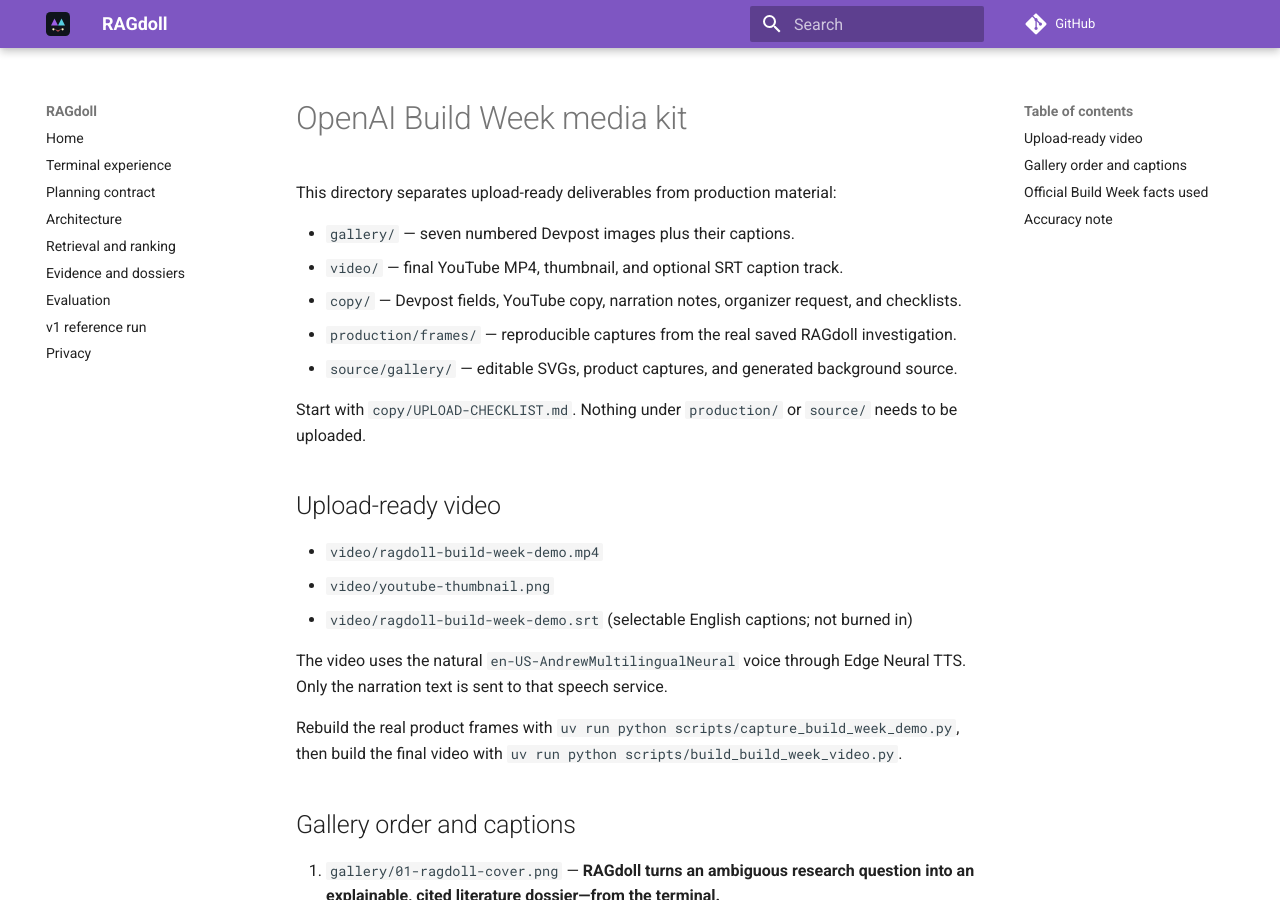
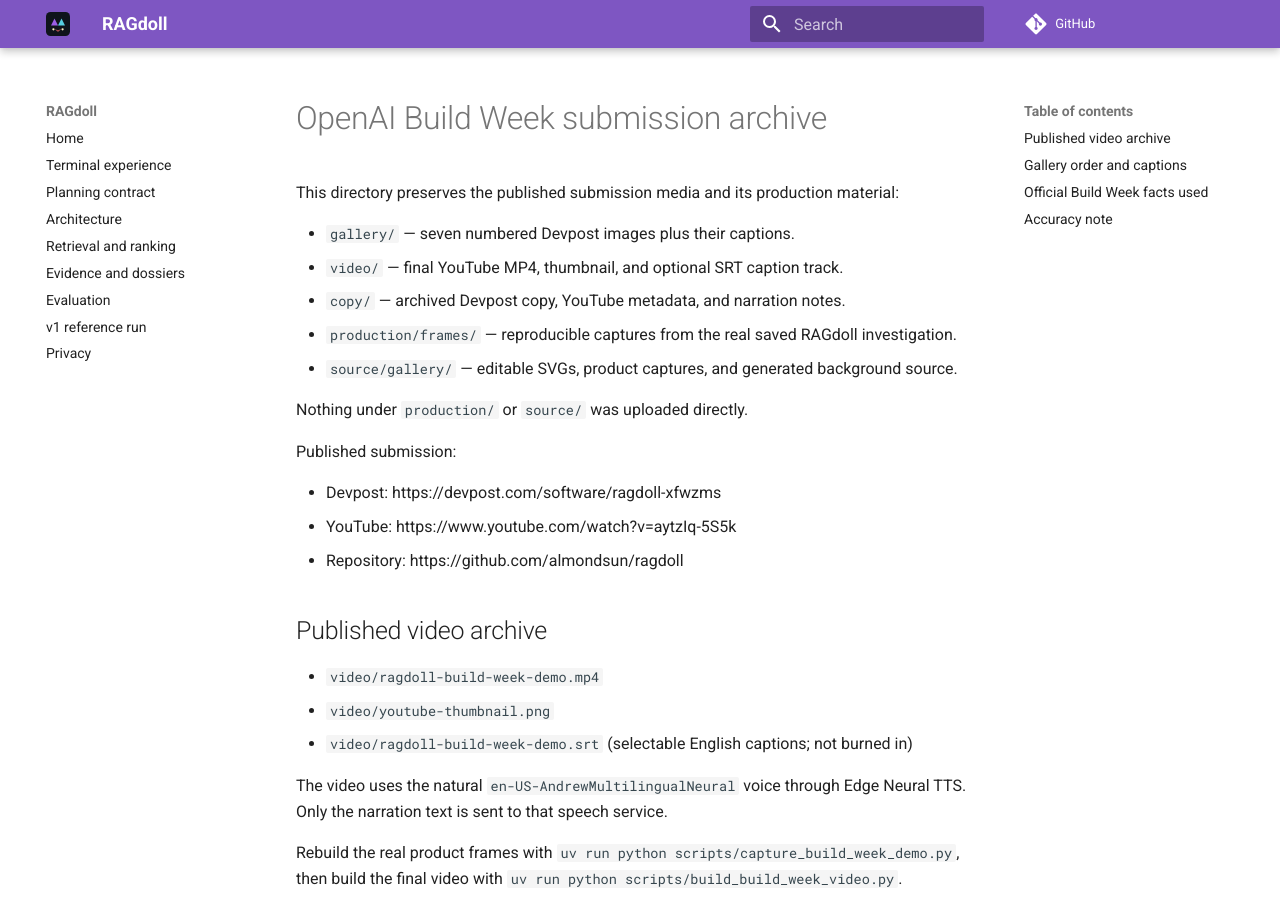
Before and after one commit to almondsun/ragdoll, an MkDocs documentation site: the page built from docs/assets/OpenAI Build Week/README.md, in a window 1280 px wide and 900 px high. Built offline with MkDocs 1.6.1 and Material for MkDocs 9.7.7, drawn with Linux system fonts in a browser that asks for light colours; comment, search, counter and statistics services are not loaded.

Commit message:
clean Build Week submission archive

```diff
--- a/docs/assets/OpenAI Build Week/README.md
+++ b/docs/assets/OpenAI Build Week/README.md
@@ -1,16 +1,22 @@
-# OpenAI Build Week media kit
+# OpenAI Build Week submission archive
 
-This directory separates upload-ready deliverables from production material:
+This directory preserves the published submission media and its production material:
 
 - `gallery/` — seven numbered Devpost images plus their captions.
 - `video/` — final YouTube MP4, thumbnail, and optional SRT caption track.
-- `copy/` — Devpost fields, YouTube copy, narration notes, organizer request, and checklists.
+- `copy/` — archived Devpost copy, YouTube metadata, and narration notes.
 - `production/frames/` — reproducible captures from the real saved RAGdoll investigation.
 - `source/gallery/` — editable SVGs, product captures, and generated background source.
 
-Start with `copy/UPLOAD-CHECKLIST.md`. Nothing under `production/` or `source/` needs to be uploaded.
+Nothing under `production/` or `source/` was uploaded directly.
 
-## Upload-ready video
+Published submission:
+
+- Devpost: https://devpost.com/software/ragdoll-xfwzms
+- YouTube: https://www.youtube.com/watch?v=aytzIq-5S5k
+- Repository: https://github.com/almondsun/ragdoll
+
+## Published video archive
 
 - `video/ragdoll-build-week-demo.mp4`
 - `video/youtube-thumbnail.png`
```
Also changed, not shown: docs/assets/OpenAI Build Week/copy/DEVPOST-SUBMISSION.md (+1 -2 lines), docs/assets/OpenAI Build Week/copy/SUPPORT-REQUEST.md (deleted, +0 -26 lines), docs/assets/OpenAI Build Week/copy/UPLOAD-CHECKLIST.md (deleted, +0 -29 lines), docs/assets/OpenAI Build Week/copy/YOUTUBE-DESCRIPTION.md (+6 -10 lines).
